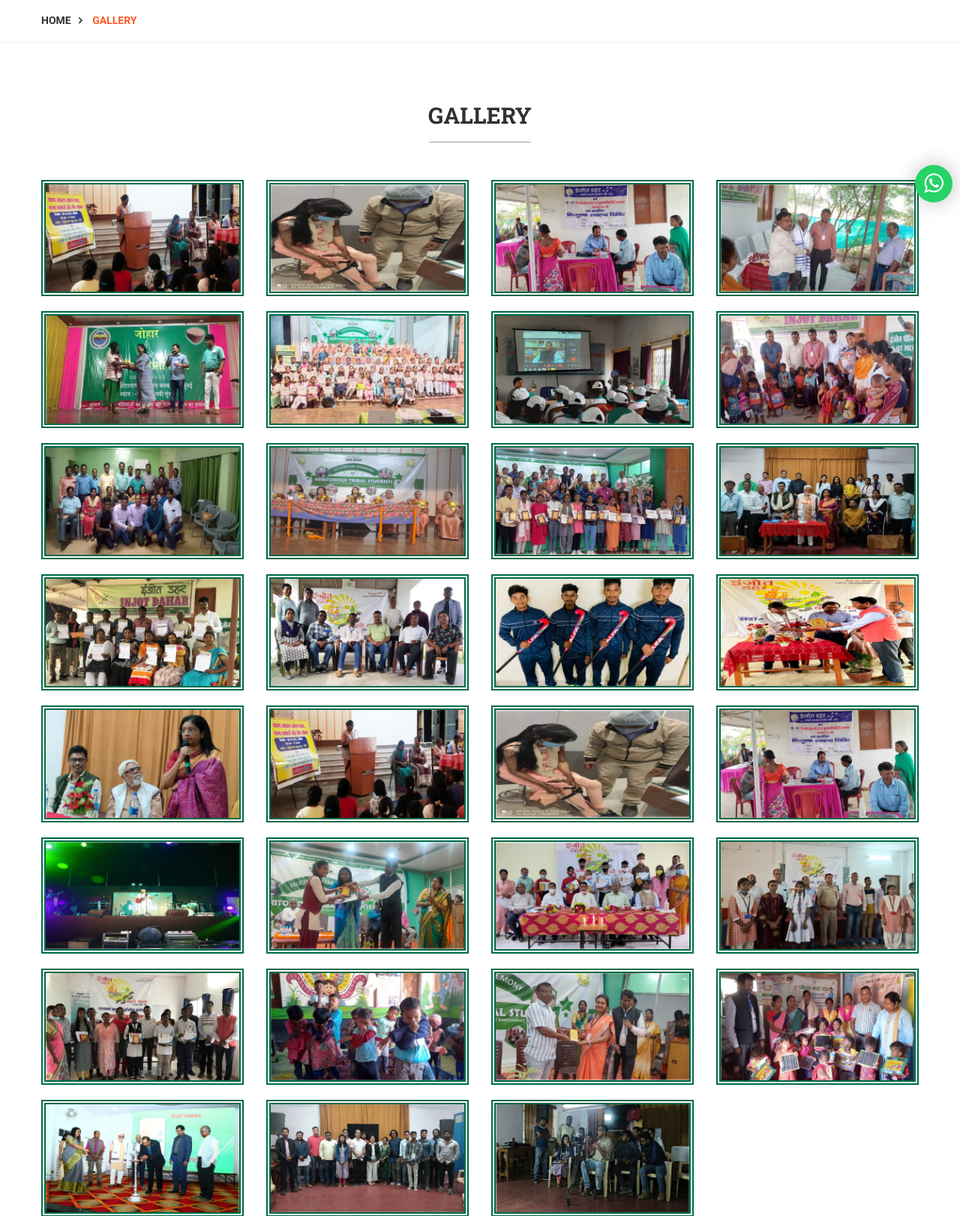
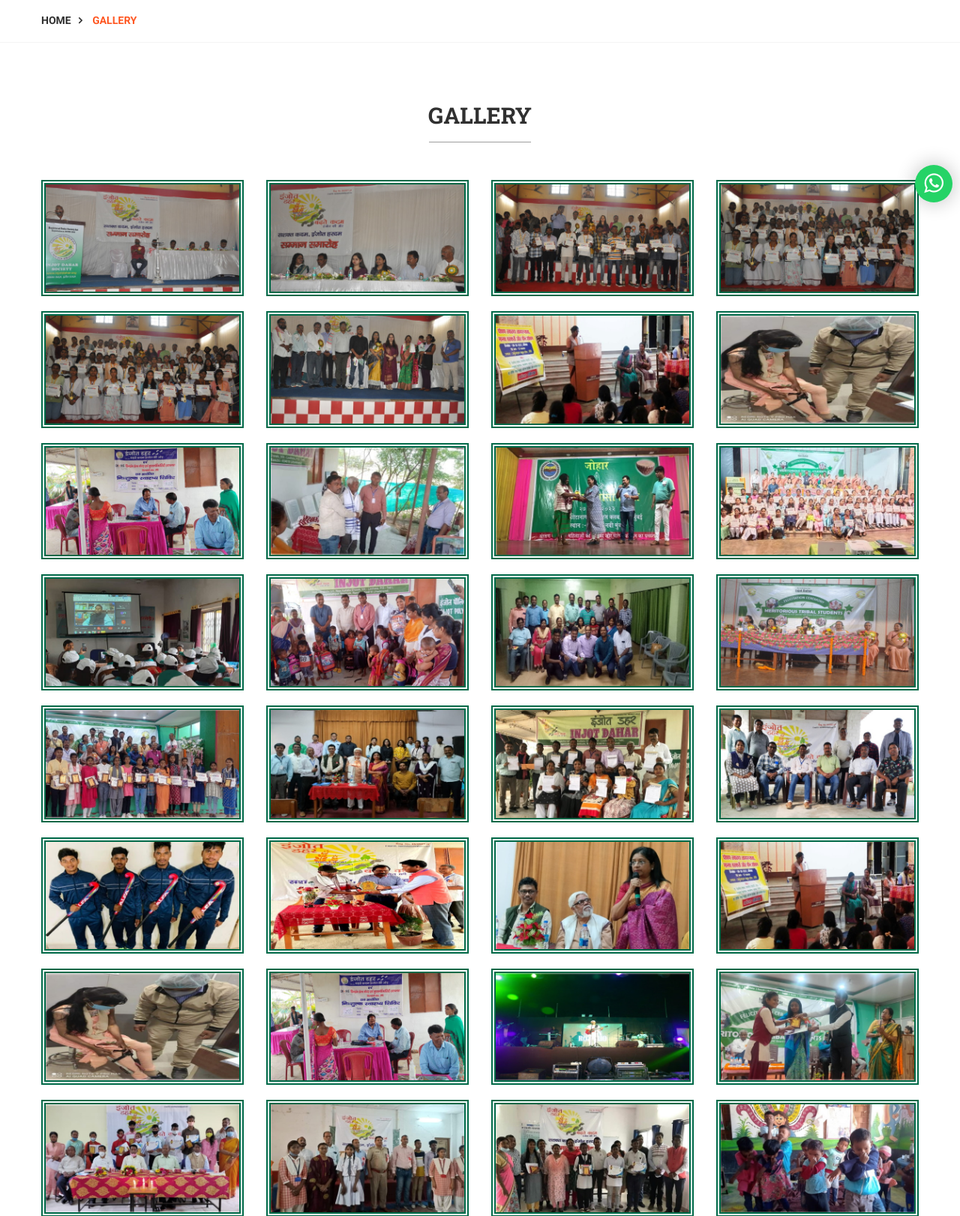
Before and after one commit to techrider27/injotdahar.org, a PHP site: page /gallery.php in a window 1280 px wide. Shown: the part 460-2082 px from the top of the page at 75% size. Run offline with PHP 8.4, Linux system fonts and the light colour scheme; some web fonts are replaced; grey boxes are pictures that could not be loaded.

Commit message:
refactor: new gallery + slider images

```diff
--- a/gallery.php
+++ b/gallery.php
@@ -43,6 +43,61 @@
 
 
                 <div class="row">
+
+
+                    <div class="col-md-3 col-md-3 col-sm-6 col-xs-6 mb-2">
+                        <div class="gallery-div">
+                            <a class="img-popup" href="assets/images/img/gallery/gallery-30.jpg">
+                                <img src="assets/images/img/gallery/gallery-30.jpg" alt="Injot Dahar" loading="lazy">
+                            </a>
+                        </div>
+                    </div>
+
+
+                    <div class="col-md-3 col-md-3 col-sm-6 col-xs-6 mb-2">
+                        <div class="gallery-div">
+                            <a class="img-popup" href="assets/images/img/gallery/gallery-31.jpg">
+                                <img src="assets/images/img/gallery/gallery-31.jpg" alt="Injot Dahar" loading="lazy">
+                            </a>
+                        </div>
+                    </div>
+
+                    <div class="col-md-3 col-md-3 col-sm-6 col-xs-6 mb-2">
+                        <div class="gallery-div">
+                            <a class="img-popup" href="assets/images/img/gallery/gallery-32.jpg">
+                                <img src="assets/images/img/gallery/gallery-32.jpg" alt="Injot Dahar" loading="lazy">
+                            </a>
+                        </div>
+                    </div>
+
+
+                    <div class="col-md-3 col-md-3 col-sm-6 col-xs-6 mb-2">
+                        <div class="gallery-div">
+                            <a class="img-popup" href="assets/images/img/gallery/gallery-33.jpg">
+                                <img src="assets/images/img/gallery/gallery-33.jpg" alt="Injot Dahar" loading="lazy">
+                            </a>
+                        </div>
+                    </div>
+
+
+                    <div class="col-md-3 col-md-3 col-sm-6 col-xs-6 mb-2">
+                        <div class="gallery-div">
+                            <a class="img-popup" href="assets/images/img/gallery/gallery-34.jpg">
+                                <img src="assets/images/img/gallery/gallery-34.jpg" alt="Injot Dahar" loading="lazy">
+                            </a>
+                        </div>
+                    </div>
+
+
+                    <div class="col-md-3 col-md-3 col-sm-6 col-xs-6 mb-2">
+                        <div class="gallery-div">
+                            <a class="img-popup" href="assets/images/img/gallery/gallery-35.jpg">
+                                <img src="assets/images/img/gallery/gallery-35.jpg" alt="Injot Dahar" loading="lazy">
+                            </a>
+                        </div>
+                    </div>
+
+
                     <div class="col-md-3 col-md-3 col-sm-6 col-xs-6 mb-2">
                         <div class="gallery-div">
                             <a class="img-popup" href="assets/images/img/gallery/gallery-16.jpg">
```
Also changed, not shown: index.php (+24 -5 lines), assets/images/img/gallery/gallery-30.jpg (added), assets/images/img/gallery/gallery-31.jpg (added), assets/images/img/gallery/gallery-32.jpg (added), assets/images/img/gallery/gallery-33.jpg (added), assets/images/img/gallery/gallery-34.jpg (added), assets/images/img/gallery/gallery-35.jpg (added), assets/images/img/slider/slider-5-x.jpg (renamed from assets/images/img/slider/slider-5.jpg), assets/images/img/slider/slider-6.jpg (added), assets/images/img/slider/slider-7.jpg (added), assets/images/img/slider/slider-8.jpg (added).
